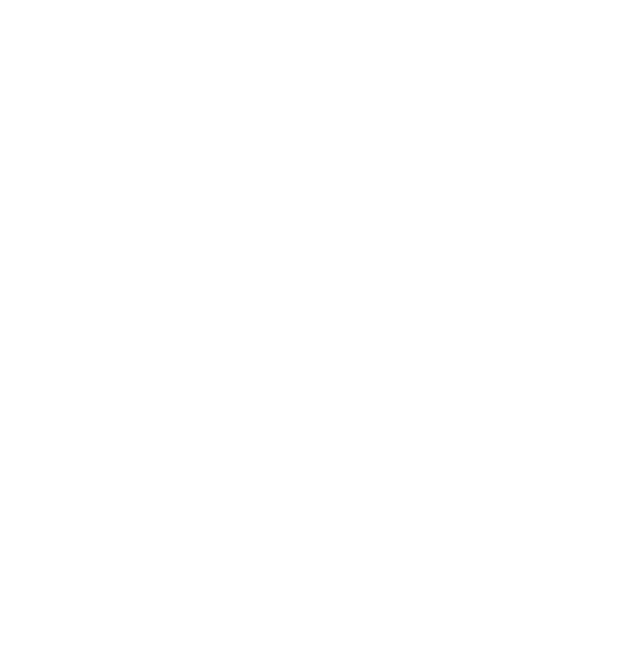
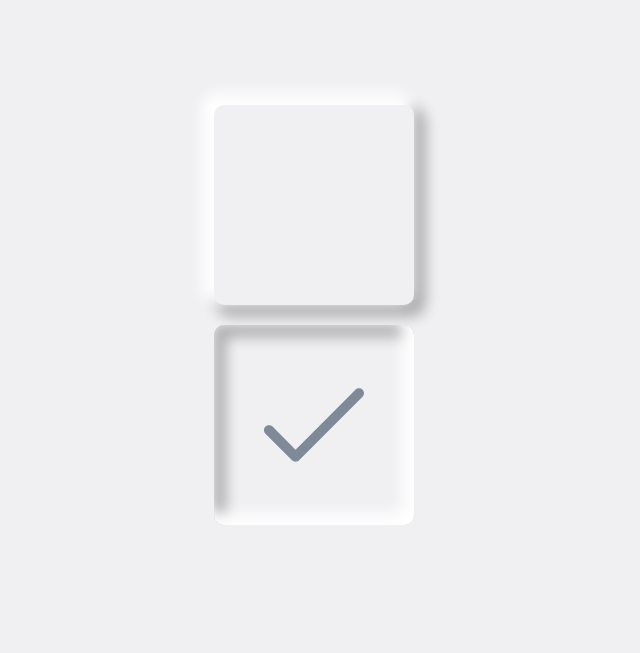
Before and after one commit to barrosraffa/estudos-JavaScript, a plain HTML site: page div-selecionada/index.html in a window 1280 px wide. Shown: the whole page, without its empty margins (326-966 px from the left). Drawn offline with Linux system fonts and the light colour scheme.

Commit message:
css finalizado, iniciando js

```diff
--- a/div-selecionada/index.html
+++ b/div-selecionada/index.html
@@ -3,9 +3,19 @@
 <head>
     <meta charset="UTF-8">
     <meta name="viewport" content="width=device-width, initial-scale=1.0">
+    <link rel="stylesheet" href="style.css">
     <title>div select</title>
 </head>
 <body>
+    <main class="container">
+        <section class="caixa-principal">
+            <div class="div-sem-selecionar">
+            </div>
+            <div class="div-selecionada">
+                <img src="./assets/carraca.svg" alt="" srcset="">
+            </div>
+        </section>
+    </main>
 
 </body>
 </html>
--- a/div-selecionada/style.css
+++ b/div-selecionada/style.css
@@ -0,0 +1,48 @@
+body {
+    background-color: #f0f0f3;
+    margin: 0;
+    padding: 0;
+}
+
+.container {
+    margin: 0 auto;
+    display: flex;
+    height: 650px;
+}
+
+.caixa-principal {
+    display: flex;
+    justify-content: center;
+    margin: 0 auto;
+    flex-direction: column;
+}
+
+img {
+    width: 100px;
+    height: 100px;
+    margin: 0 auto;
+}
+
+.div-sem-selecionar {
+    width: 200px;
+    height: 200px;
+    background-color: #f0f0f3;
+    box-shadow:  -7px -7px 14px 5px #ffffff, 7px 7px 14px 5px rgba(0, 0, 0, 0.28);
+    border-radius: 10px;
+    margin-bottom: 20px;
+}
+
+.div-selecionada {
+    width: 200px;
+    height: 200px;
+    background-color: #f0f0f3;
+    box-shadow:  inset -7px -7px 14px 5px #ffffff, inset 7px 7px 14px 5px rgba(0, 0, 0, 0.28);
+    border-radius: 10px;
+    margin-bottom: 20px;
+    display: flex;
+    justify-content: center;
+    flex-direction: column;
+}
+
+
+/* #a3b1c6 */
```
Also changed, not shown: div-selecionada/assets/carraca.svg (added), div-selecionada/assets/ckeck.png (added).
